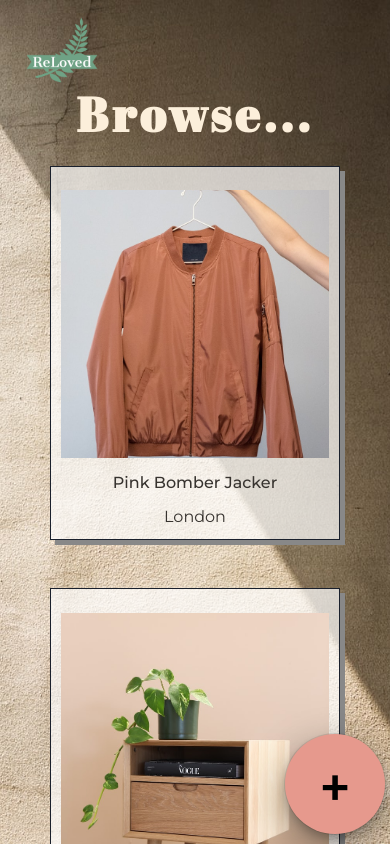
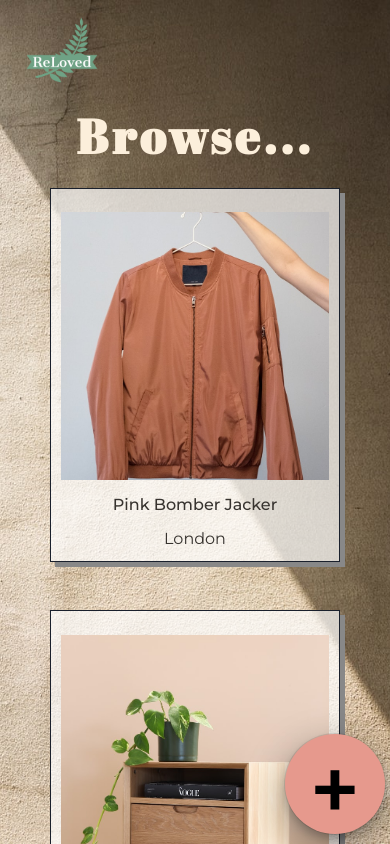
Before and after one commit to SchoolOfCode/final-project-front-end-partners-in-code, a React (Create React App) app: page /items in a window 390 px wide. Shown: the top 844 px of the page. Built offline with nearby package versions, Linux system fonts and the light colour scheme.

Commit message:
added media query

```diff
--- a/src/components/AddNewItem/AddNewItem.js
+++ b/src/components/AddNewItem/AddNewItem.js
@@ -97,7 +97,7 @@ export default function AddItemPopUp({ onAddNewItem }) {
         key={size}
         color="black"
         variant="ghost"
-        fontSize="50px"
+        fontSize="80px"
         bgColor="color.pink"
         borderRadius="50%"
         width="100px"
@@ -105,9 +105,8 @@ export default function AddItemPopUp({ onAddNewItem }) {
         size="lg"
         justifyContent="center"
         display="flex"
-        alignItems="center"
+
         textAlign="center"
-        padding="35px"
         boxShadow="dark-lg"
       >
         +
--- a/src/components/Homepage/Homepage.module.css
+++ b/src/components/Homepage/Homepage.module.css
@@ -18,7 +18,6 @@
   width: 20vw;
   max-width: 170px;
   min-width: 100px;
-  height: 20vw;
   margin-left: 3%;
   padding-bottom: 5px;
 }
--- a/src/components/ItemsDisplay/ItemsDisplay.module.css
+++ b/src/components/ItemsDisplay/ItemsDisplay.module.css
@@ -18,7 +18,6 @@
   width: 20vw;
   max-width: 170px;
   min-width: 100px;
-  height: 20vw;
   margin-left: 3%;
 }
 
@@ -64,7 +63,12 @@
     bottom: 10px;
   }
 }
-
+@media only screen and (max-width: 768px) {
+  .itemDisplayContainer {
+    display: grid;
+    grid-template-columns: repeat(2, 1fr);
+  }
+}
 @media only screen and (max-width: 600px) {
   .itemDisplayContainer {
     display: grid;
```
